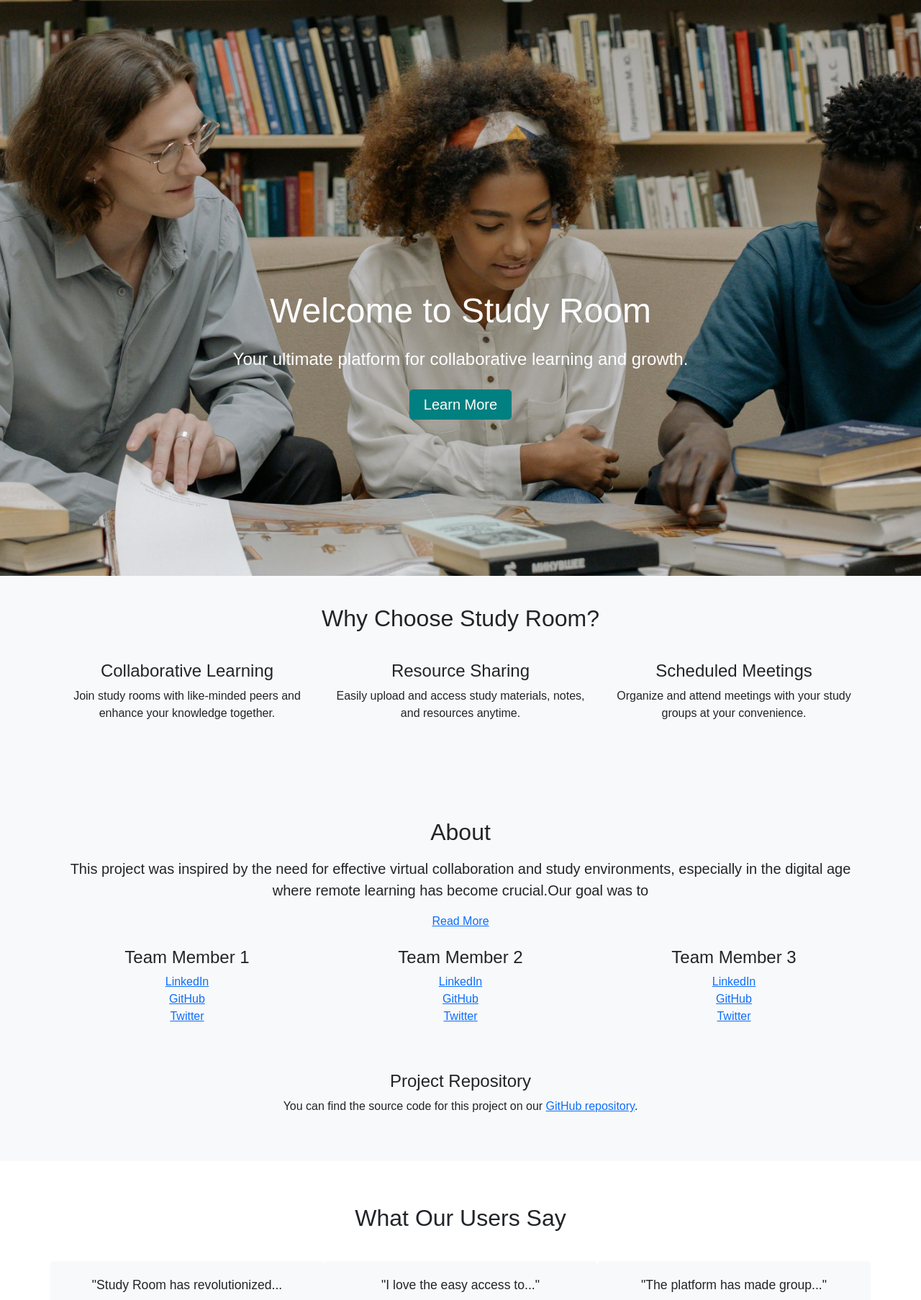
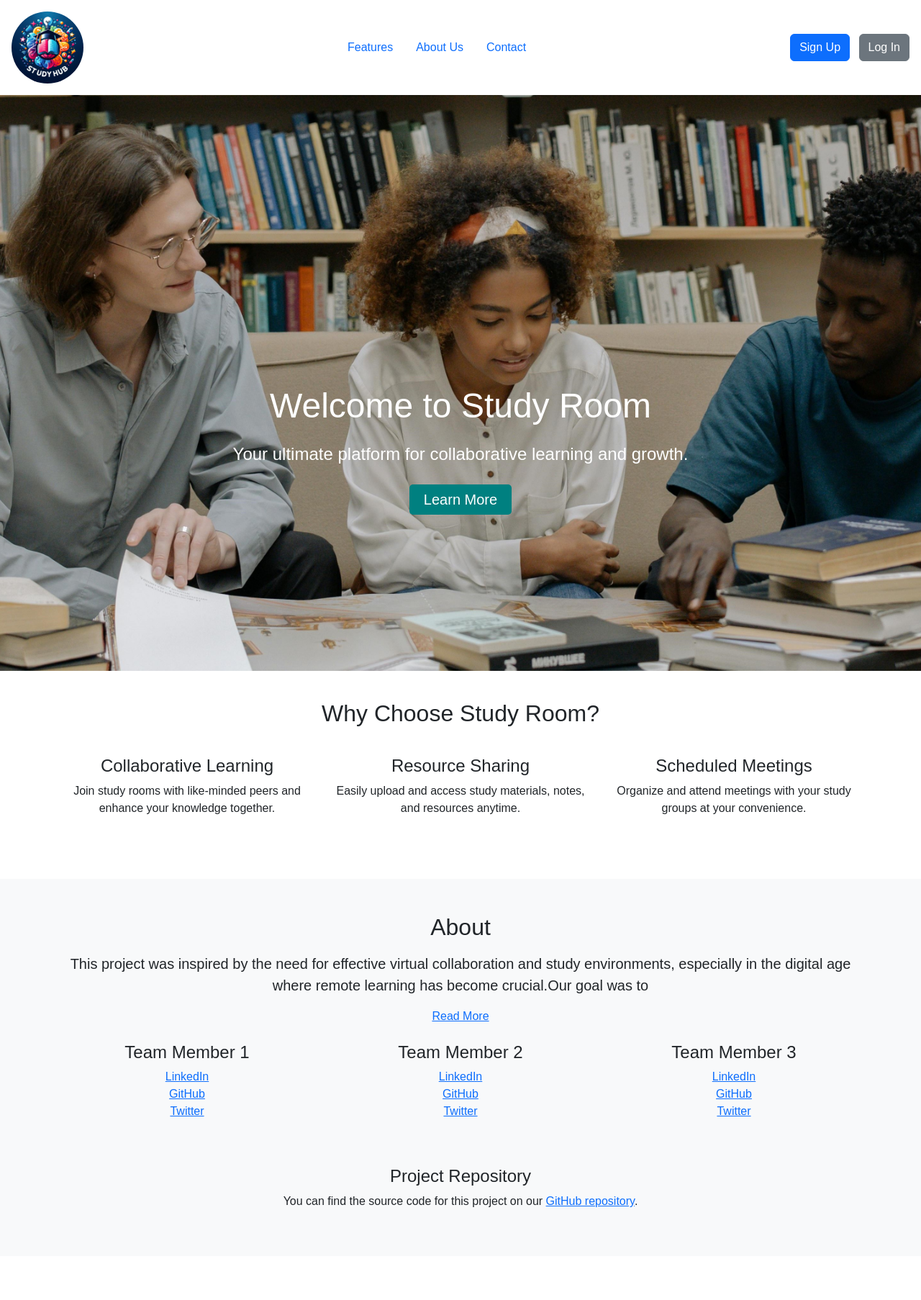
Before and after one commit to bossambani/StudyRoom, a Flask app: page / in a window 1280 px wide. Shown: the top 1806 px of the page at 72% size. Run offline with Flask 3, Linux system fonts and the light colour scheme; some libraries are stand-ins or nearby versions.

Commit message:
logo and contact section implemenentation

```diff
--- a/app/templates/home.html
+++ b/app/templates/home.html
@@ -8,12 +8,12 @@
     <script src="https://cdnjs.cloudflare.com/ajax/libs/bootstrap/5.3.0/js/bootstrap.bundle.min.js"></script>
     <style>
         body {
-            background-color: #f8f9fa;
+            background-color: linear-gradient(to bottom right, #f0f4f8, #cfd8dc);
             font-family: Arial, sans-serif;
         }
 
         .hero-section {
-             background: url('/static/studyRoomImage2.jpg') center/cover no-repeat;
+             background: url('/static/images/studyRoomImage2.jpg') center/cover no-repeat;
              padding-top: 180px;
              height: 100vh;
              color: #ffffff;
@@ -101,6 +101,23 @@
     </style>
 </head>
 <body>
+
+    <header class="text-center p-3 d-flex justify-content-between align-items-center">
+        <img src="{{ url_for('static', filename='images/StudyHub-logo.jpeg') }}" alt="Study Room Logo" class="img-fluid" style="max-width: 100px; border-radius: 50px;">
+        <nav class="d-flex">
+            <ul class="nav list-unstyled">
+                <li class="nav-item"><a class="nav-link" href="#features">Features</a></li>
+                <li class="nav-item"><a class="nav-link" href="#about">About Us</a></li>
+                <li class="nav-item"><a class="nav-link" href="#contact">Contact</a></li>
+            </ul>
+        </nav>
+        <div class="header-actions">
+            <a href="{{ url_for('auth.signup') }}" class="btn btn-primary me-2">Sign Up</a>
+            <a href="{{ url_for('auth.login') }}" class="btn btn-secondary">Log In</a>
+        </div>
+    </header>
+
+
 
     <!-- Hero Section -->
     <section class="hero-section">
@@ -210,6 +227,27 @@
         </div>
     </section>
 
+   <!-- Contact Section -->
+<section id="contact" class="py-5 bg-light">
+    <div class="container text-center">
+        <h2>Contact Us</h2>
+        <p>If you have any questions or need support, feel free to reach out to us:</p>
+
+        <div class="contact-info">
+            <p><strong>Email:</strong> <a href="mailto:support@studyroom.com">support@studyroom.com</a></p>
+            <p><strong>Phone:</strong> <a href="tel:+123456789">+254 796895382</a></p>
+        </div>
+
+        <div class="social-media">
+            <h4>Follow Us</h4>
+            <a href="https://web.facebook.com/profile.php?id=61566556340186" target="_blank">Facebook</a> |
+            <a href="https://twitter.com/StudyRoom" target="_blank">Twitter</a> |
+            <a href="https://www.linkedin.com/company/studyroom" target="_blank">LinkedIn</a>
+        </div>
+    </div>
+</section>
+
+
     <!-- Call to Action Section -->
     <section class="call-to-action">
         <div class="container">
@@ -217,6 +255,13 @@
             <a href="{{ url_for('auth.signup') }}" aria-label="Sign up for Study Room">Get Started</a>
         </div>
     </section>
+
+    <!-- Footer -->
+    <footer class="footer">
+        <div class="container">
+            <p>&copy; 2024 Study Room. All rights reserved.</p>
+        </div>
+    </footer>
 
     <script src="https://code.jquery.com/jquery-3.6.0.min.js"></script>
     <script>
```
Also changed, not shown: app/static/index.js (+14 -0 lines), app/static/style.css (+30 -0 lines), app/templates/base.html (+11 -3 lines), app/static/images/StudyHub-logo.jpeg (added), app/static/images/studyRoomImage.jpg (added), app/static/images/studyRoomImage2.jpg (renamed from app/static/studyRoomImage2.jpg), 1 other file.
